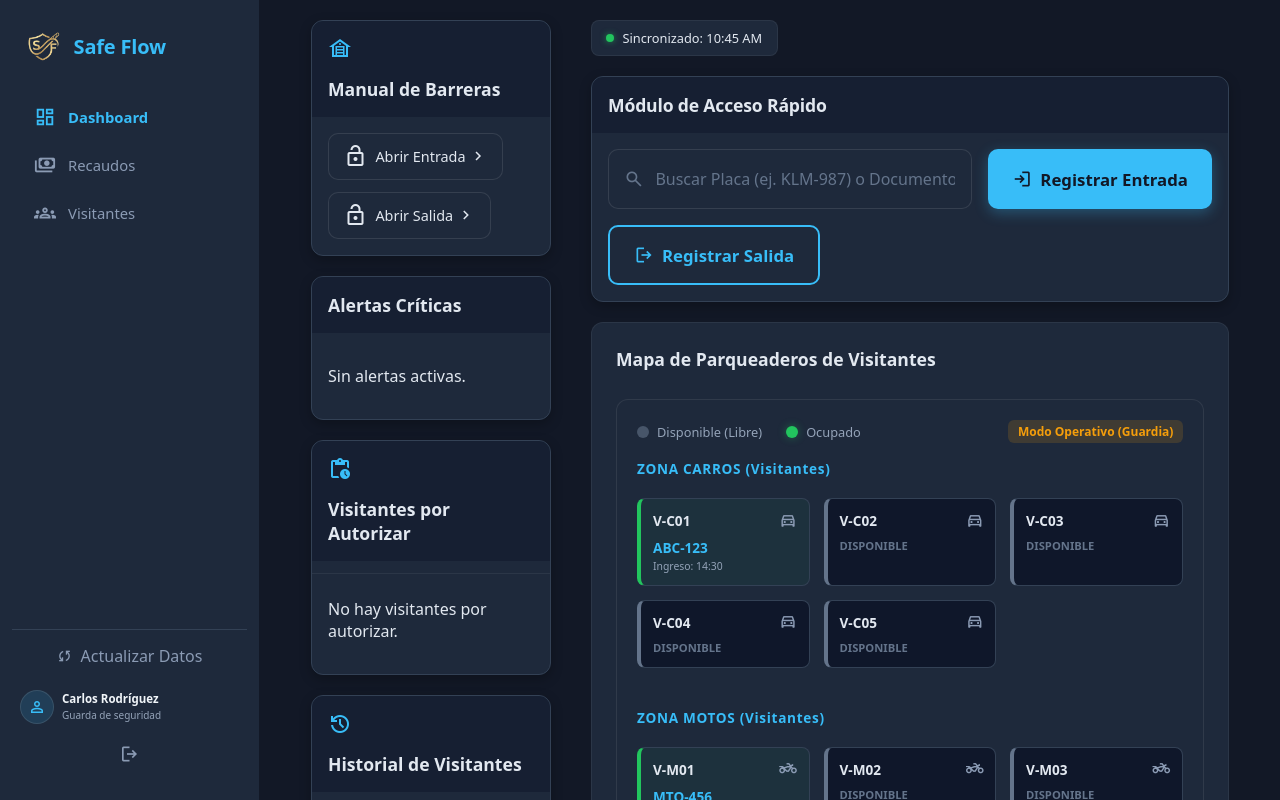
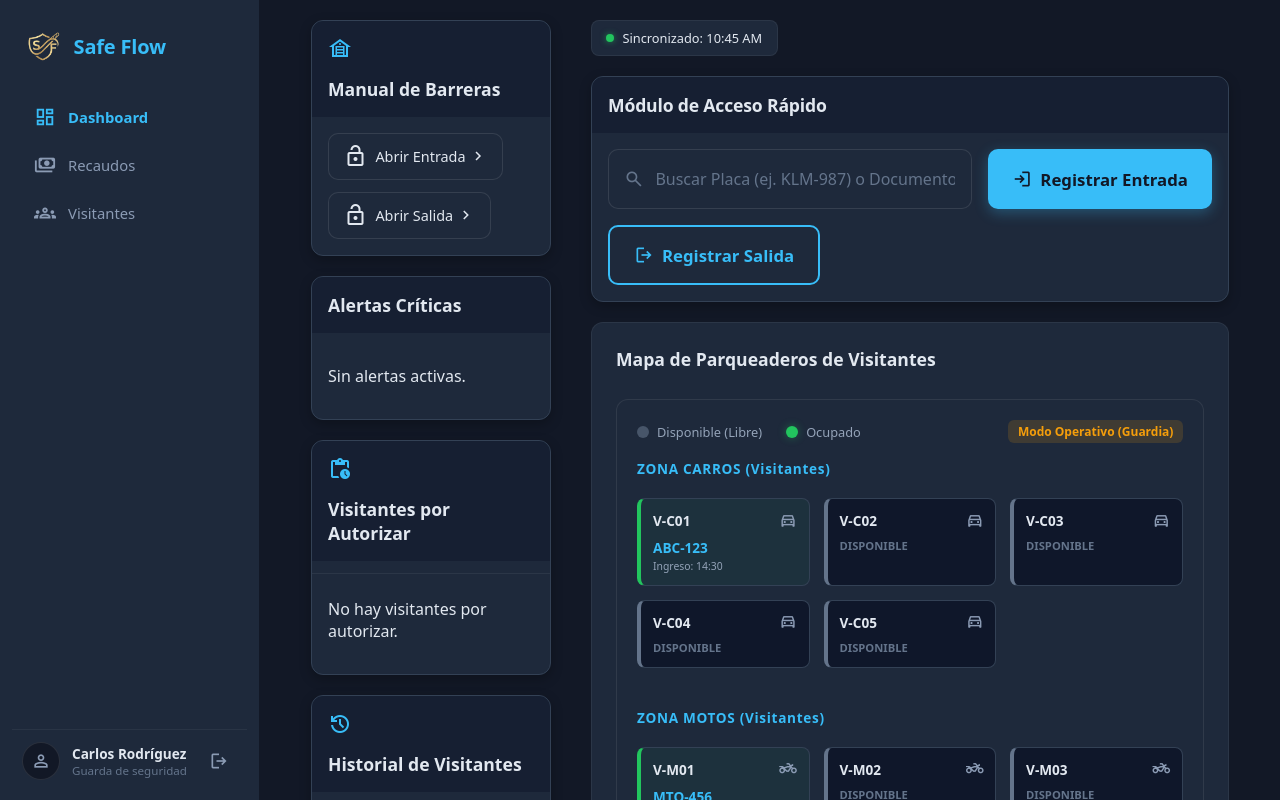
Before and after one commit to Alejo-1701/safe_flow-frontend, an Angular app: page /guardia in a window 1280 px wide. Shown: the top 800 px of the page. Built offline with nearby package versions, Linux system fonts and the light colour scheme.

Commit message:
fix: Se corrigio sidebar guardia

```diff
--- a/src/app/features/guardia/guardia.html
+++ b/src/app/features/guardia/guardia.html
@@ -1,13 +1,10 @@
 <div class="guardia-shell">
 
-  <!-- Menú lateral unificado con la variante de guardia optimizada -->
+  <!-- Sidebar compartido (mismo componente que usa el admin) -->
   <app-sidebar
-    variant="guardia"
     basePath="/guardia"
     [navItems]="navItems"
     [currentUser]="{ name: guardia.nombre, role: guardia.cargo }"
-    [showUpdateData]="true"
-    (updateDataClick)="actualizarDatos()"
     (logoutClick)="cerrarSesion()">
   </app-sidebar>
 
@@ -62,9 +59,7 @@
           </div>
         </app-card-widget>
 
-        <!-- ======================================================== -->
-        <!-- MAPA DE PARQUEADERO DE VISITANTES (MODO OPERATIVO GUARDIA) -->
-        <!-- ======================================================== -->
+        <!-- Mapa de parqueadero de visitantes (modo operativo guardia) -->
         <section class="panel">
           <div class="panel-head">
             <h3>Mapa de Parqueaderos de Visitantes</h3>
@@ -205,71 +200,6 @@
     </main>
   </div>
 
-  <!-- Modal de Actualizar Datos del Guardia (Editables) -->
-  @if (modalActualizarAbierto()) {
-    <div class="modal-backdrop" (click)="cerrarModalActualizar()">
-      <div class="modal-container" (click)="$event.stopPropagation()">
-
-        <div class="modal-header">
-          <div class="modal-title-wrap">
-            <span class="material-symbols-outlined modal-icon">edit</span>
-            <div>
-              <h3>Actualizar Datos del Guardia</h3>
-              <p>Información básica y de contacto en turno</p>
-            </div>
-          </div>
-          <button type="button" class="close-btn" (click)="cerrarModalActualizar()">
-            <span class="material-symbols-outlined">close</span>
-          </button>
-        </div>
-
-        <div class="modal-body">
-          <div class="guard-badge-card">
-            <div class="guard-avatar-sm">CR</div>
-            <span class="guard-name-badge">{{ guardia.nombre }}</span>
-            <span class="status-turn-pill">EN TURNO</span>
-          </div>
-
-          <div class="form-grid">
-            <div class="form-group">
-              <label>Nombres</label>
-              <input type="text" [(ngModel)]="guardiaEditando.nombres" class="form-input" />
-            </div>
-            <div class="form-group">
-              <label>Apellidos</label>
-              <input type="text" [(ngModel)]="guardiaEditando.apellidos" class="form-input" />
-            </div>
-          </div>
-
-          <div class="form-group">
-            <label>Teléfono Celular</label>
-            <div class="input-with-icon">
-              <span class="material-symbols-outlined">phone</span>
-              <input type="text" [(ngModel)]="guardiaEditando.telefono" class="form-input" />
-            </div>
-          </div>
-
-          <div class="form-group">
-            <label>Correo Electrónico</label>
-            <div class="input-with-icon">
-              <span class="material-symbols-outlined">mail</span>
-              <input type="email" [(ngModel)]="guardiaEditando.email" class="form-input" />
-            </div>
-          </div>
-        </div>
-
-        <div class="modal-footer">
-          <button type="button" class="btn-cancel" (click)="cerrarModalActualizar()">Cancelar</button>
-          <button type="button" class="btn-save" (click)="guardarCambios()">
-            <span class="material-symbols-outlined">check</span>
-            Guardar Cambios
-          </button>
-        </div>
-
-      </div>
-    </div>
-  }
-
   <!-- Modal de Confirmación de Cierre de Sesión -->
   @if (modalCierreAbierto()) {
     <div class="modal-backdrop" (click)="cerrarModalCierre()">
--- a/src/app/features/guardia/guardia.scss
+++ b/src/app/features/guardia/guardia.scss
@@ -8,20 +8,17 @@
 @use 'content';
 @use 'responsive';
 
-/* Estructura general con menú lateral */
+/* Estructura general con menú lateral (igual que el dashboard de admin) */
 .guardia-shell {
   display: flex;
   min-height: 100vh;
-  background-color: var(--bg-main, #0F172A);
-  color: var(--text-primary, #E2E8F0);
+  background-color: var(--bg-main, #121826);
+  color: var(--text-primary, #e2e8f0);
   box-sizing: border-box;
 
   app-sidebar {
-    position: sticky;
-    top: 0;
-    align-self: flex-start;
     flex-shrink: 0;
-    height: 100vh;
+    display: block;
     z-index: 100;
   }
 
@@ -35,146 +32,7 @@
 }
 
 /* ==========================================================================
-   Corrección y estilos del pie de página del Sidebar de Guardia
-   ========================================================================== */
-app-sidebar {
-  ::ng-deep {
-    aside {
-      box-sizing: border-box !important;
-    }
-
-    .sidebar-footer {
-      display: flex;
-      flex-direction: column;
-      gap: 4px;
-      padding: 12px 6px !important;
-      box-sizing: border-box !important;
-      border-top: 1px solid #334155 !important;
-      background: transparent !important;
-      margin-top: auto;
-      width: 100% !important;
-
-      /* Perfil de usuario perfectamente contenido */
-      .sidebar-profile {
-        display: flex;
-        align-items: center;
-        gap: 8px;
-        width: 100% !important;
-        min-width: 0 !important;
-        box-sizing: border-box !important;
-        padding: 4px 2px 8px;
-
-        .profile-avatar {
-          width: 32px;
-          height: 32px;
-          border-radius: 50%;
-          background-color: rgba(56, 189, 248, 0.15);
-          display: flex;
-          align-items: center;
-          justify-content: center;
-          color: #38bdf8;
-          flex-shrink: 0;
-
-          .footer-icon {
-            font-size: 18px;
-            color: #38bdf8;
-          }
-        }
-
-        .profile-info {
-          display: flex;
-          flex-direction: column;
-          justify-content: center;
-          min-width: 0 !important;
-          flex: 1 1 0% !important;
-          overflow: hidden;
-
-          .profile-name {
-            color: #f1f5f9;
-            font-weight: 600;
-            font-size: 11.5px;
-            line-height: 1.2;
-            margin: 0;
-            white-space: nowrap;
-            overflow: hidden;
-            text-overflow: ellipsis;
-          }
-
-          .profile-role {
-            color: #94a3b8;
-            font-size: 10px;
-            margin-top: 2px;
-            white-space: nowrap;
-            overflow: hidden;
-            text-overflow: ellipsis;
-          }
-        }
-      }
-
-      /* Botones de actualizar datos y cerrar sesión refinados */
-      .btn-update-data,
-      .btn-logout {
-        display: flex !important;
-        align-items: center !important;
-        justify-content: flex-start !important;
-        gap: 8px !important;
-        width: 100% !important;
-        height: 28px !important;
-        padding: 0 6px !important;
-        background: transparent !important;
-        border: none !important;
-        border-radius: 6px !important;
-        color: #8b9bb4 !important;
-        font-family: inherit !important;
-        font-size: 11px !important;
-        font-weight: 400 !important;
-        text-align: left !important;
-        box-sizing: border-box !important;
-        cursor: pointer !important;
-        white-space: nowrap;
-        overflow: hidden;
-        transition: all 0.2s ease;
-
-        span, .material-symbols-outlined {
-          font-size: 16px !important;
-          color: #8b9bb4 !important;
-          flex-shrink: 0 !important;
-        }
-
-        &:hover {
-          background-color: rgba(255, 255, 255, 0.04) !important;
-          color: #e2e8f0 !important;
-
-          span, .material-symbols-outlined {
-            color: #e2e8f0 !important;
-          }
-        }
-      }
-
-      /* Hover específico en rojo para cerrar sesión */
-      .btn-logout:hover {
-        color: #f87171 !important;
-        background-color: rgba(239, 68, 68, 0.1) !important;
-
-        span, .material-symbols-outlined, .logout-label {
-          color: #f87171 !important;
-        }
-      }
-
-      .logout-label {
-        display: inline-block !important;
-        visibility: visible !important;
-        opacity: 1 !important;
-        font-family: inherit !important;
-        font-size: 11px !important;
-        color: inherit !important;
-      }
-    }
-  }
-}
-
-/* ==========================================================================
-   Estilos del Modal de Actualización de Datos
+   Estilos base de los modales
    ========================================================================== */
 .modal-backdrop {
   position: fixed;
@@ -259,100 +117,6 @@ app-sidebar {
   display: flex;
   flex-direction: column;
   gap: 16px;
-
-  .guard-badge-card {
-    display: flex;
-    align-items: center;
-    justify-content: space-between;
-    padding: 10px 16px;
-    background-color: #0f172a;
-    border: 1px solid rgba(255, 255, 255, 0.06);
-    border-radius: 10px;
-
-    .guard-avatar-sm {
-      width: 32px;
-      height: 32px;
-      background-color: #38bdf8;
-      color: #0f172a;
-      font-weight: 700;
-      font-size: 12px;
-      border-radius: 50%;
-      display: grid;
-      place-items: center;
-    }
-
-    .guard-name-badge {
-      font-weight: 600;
-      font-size: 13px;
-      color: #f1f5f9;
-      flex: 1;
-      margin-left: 12px;
-    }
-
-    .status-turn-pill {
-      font-size: 10px;
-      font-weight: 700;
-      color: #38bdf8;
-      background-color: rgba(56, 189, 248, 0.1);
-      padding: 4px 8px;
-      border-radius: 20px;
-      letter-spacing: 0.5px;
-    }
-  }
-
-  .form-grid {
-    display: grid;
-    grid-template-columns: 1fr 1fr;
-    gap: 12px;
-  }
-
-  .form-group {
-    display: flex;
-    flex-direction: column;
-    gap: 6px;
-
-    label {
-      font-size: 12px;
-      font-weight: 500;
-      color: #94a3b8;
-    }
-
-    .form-input {
-      width: 100%;
-      height: 38px;
-      padding: 0 12px;
-      background-color: #0f172a;
-      border: 1px solid rgba(255, 255, 255, 0.1);
-      border-radius: 8px;
-      color: #f1f5f9;
-      font-size: 13px;
-      font-family: inherit;
-      box-sizing: border-box;
-
-      &:focus {
-        outline: none;
-        border-color: #38bdf8;
-        box-shadow: 0 0 0 2px rgba(56, 189, 248, 0.15);
-      }
-    }
-
-    .input-with-icon {
-      position: relative;
-      display: flex;
-      align-items: center;
-
-      span {
-        position: absolute;
-        left: 12px;
-        color: #64748b;
-        font-size: 18px;
-      }
-
-      input {
-        padding-left: 38px;
-      }
-    }
-  }
 }
 
 .modal-footer {
@@ -377,29 +141,6 @@ app-sidebar {
     &:hover {
       color: #f1f5f9;
       background-color: rgba(255, 255, 255, 0.05);
-    }
-  }
-
-  .btn-save {
-    display: flex;
-    align-items: center;
-    gap: 8px;
-    padding: 8px 16px;
-    background-color: #38bdf8;
-    color: #0f172a;
-    border: none;
-    border-radius: 8px;
-    font-size: 13px;
-    font-weight: 600;
-    cursor: pointer;
-    transition: background-color 0.2s ease;
-
-    span {
-      font-size: 18px;
-    }
-
-    &:hover {
-      background-color: #7dd3fc;
     }
   }
 }
@@ -493,15 +234,9 @@ app-sidebar {
   to { opacity: 1; }
 }
 
-/* Responsividad para pantallas móviles */
+/* Responsividad para pantallas móviles (igual que el dashboard de admin) */
 @media (max-width: 1024px) {
   .guardia-shell {
     flex-direction: column;
-
-    app-sidebar {
-      position: relative;
-      height: auto;
-      align-self: stretch;
-    }
   }
 }
--- a/src/app/features/guardia/guardia.ts
+++ b/src/app/features/guardia/guardia.ts
@@ -1,6 +1,5 @@
 import { Component, inject, signal } from '@angular/core';
 import { Router } from '@angular/router';
-import { FormsModule } from '@angular/forms';
 import { CommonModule } from '@angular/common';
 
 // Componentes compartidos y locales
@@ -9,8 +8,6 @@ import { CierreTurnoComponent } from './cierre-turno';
 import { CardWidgetComponent } from '../../shared/components/card-widget/card-widget.component';
 import { StatusBadgeComponent } from '../../shared/components/status-badge/status-badge';
 import { SidebarComponent } from '../../shared/components/sidebar/sidebar';
-
-// 1. IMPORTAR EL COMPONENTE COMPARTIDO DEL MAPA DE VISITANTES
 import { VisitorParkingMapComponent } from '../../shared/components/visitor-parking-map/visitor-parking-map';
 
 type EstadoVisita = 'aprobado' | 'pendiente' | 'rechazado';
@@ -52,13 +49,11 @@ interface Cobro {
   standalone: true,
   imports: [
     CommonModule,
-    FormsModule,
     PanelLateralComponent,
     CierreTurnoComponent,
     CardWidgetComponent,
     StatusBadgeComponent,
     SidebarComponent,
-    // 2. AGREGARLO EN LOS IMPORTS DEL DECORADOR
     VisitorParkingMapComponent
   ],
   templateUrl: './guardia.html',
@@ -79,9 +74,6 @@ export class GuardiaComponent {
     avatarUrl: ''
   };
 
-  // Objeto temporal para la edición en el modal
-  guardiaEditando = { ...this.guardia };
-
   // Elementos de navegación para el Sidebar compartido
   readonly navItems = [
     { label: 'Dashboard', route: '/guardia', icon: 'dashboard' },
@@ -100,7 +92,6 @@ export class GuardiaComponent {
   readonly ultimaSync = signal('10:45 AM');
   readonly busqueda = signal('');
   readonly busquedaInvalida = signal(false);
-  readonly modalActualizarAbierto = signal(false);
   readonly modalCierreAbierto = signal(false);
 
   readonly alertas = signal<AlertaCritica[]>([]);
@@ -151,25 +142,6 @@ export class GuardiaComponent {
   confirmarCierreSesion(): void {
     this.modalCierreAbierto.set(false);
     this.router.navigate(['/auth']);
-  }
-
-  actualizarDatos(): void {
-    this.guardiaEditando = { ...this.guardia };
-    this.modalActualizarAbierto.set(true);
-  }
-
-  cerrarModalActualizar(): void {
-    this.modalActualizarAbierto.set(false);
-  }
-
-  guardarCambios(): void {
-    this.guardia.nombres = this.guardiaEditando.nombres;
-    this.guardia.apellidos = this.guardiaEditando.apellidos;
-    this.guardia.nombre = `${this.guardiaEditando.nombres} ${this.guardiaEditando.apellidos}`;
-    this.guardia.telefono = this.guardiaEditando.telefono;
-    this.guardia.email = this.guardiaEditando.email;
-
-    this.modalActualizarAbierto.set(false);
   }
 
   /* ---------- Manual de barreras ---------- */
```
